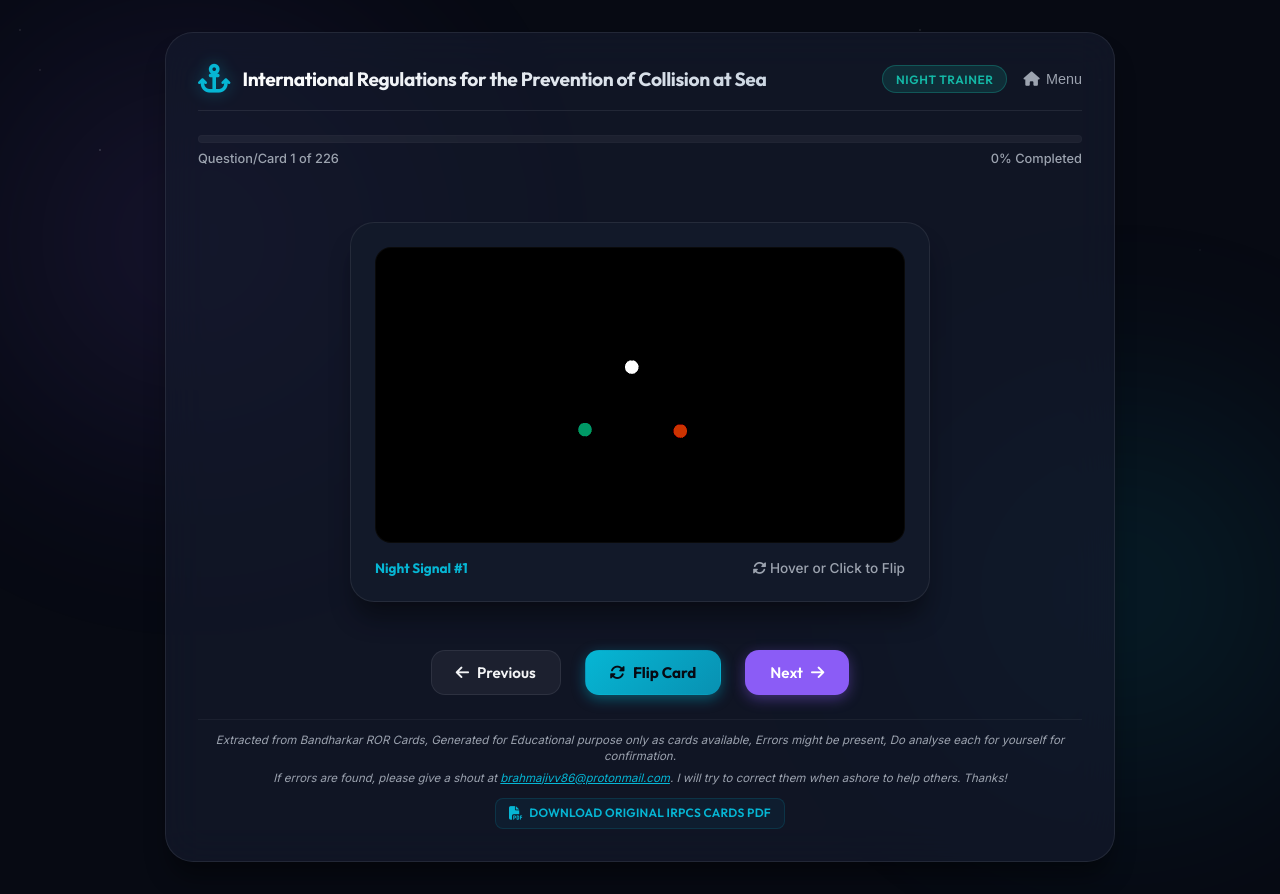
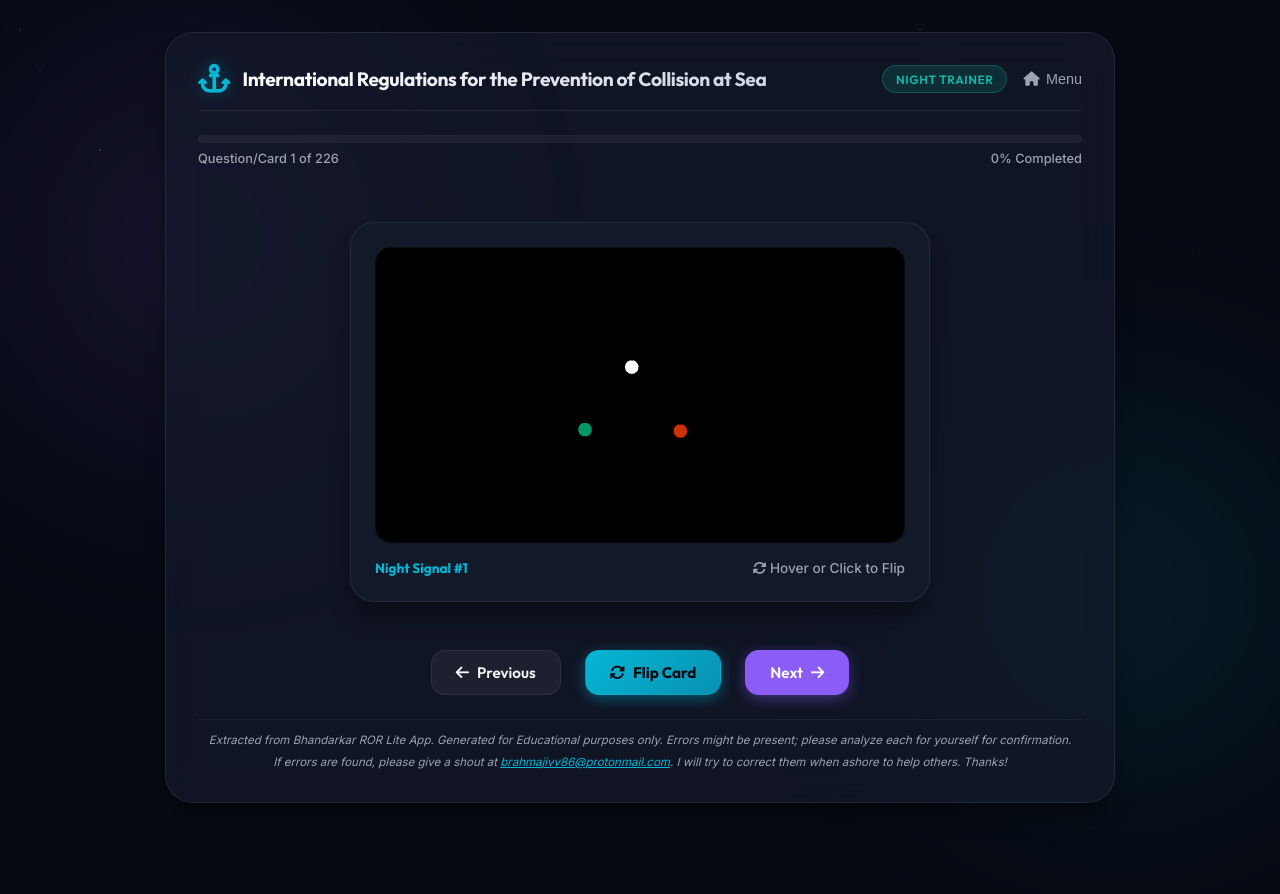
Before and after one commit to brahmajivv86/ROR_Trainer_2, a plain HTML site: page index.html in a window 1280 px wide. Both pictures are taken after a click on the button "Start Learning". After the commit the page ends 835 px from the top, so only its background shows below. Drawn offline with Linux system fonts and the light colour scheme.

Commit message:
Remove PDF links and update disclaimer to reference Bhandarkar ROR Lite App

```diff
--- a/index.html
+++ b/index.html
@@ -248,9 +248,8 @@
 
         <!-- Disclaimer Footer -->
         <footer class="disclaimer-text">
-            <p>Extracted from Bandharkar ROR Cards, Generated for Educational purpose only as cards available, Errors might be present, Do analyse each for yourself for confirmation.</p>
+            <p>Extracted from Bhandarkar ROR Lite App. Generated for Educational purposes only. Errors might be present; please analyze each for yourself for confirmation.</p>
             <p class="footnote-contact">If errors are found, please give a shout at <a href="mailto:brahmajivv86@protonmail.com">brahmajivv86@protonmail.com</a>. I will try to correct them when ashore to help others. Thanks!</p>
-            <div id="pdf-link-main" class="pdf-link-container"></div>
         </footer>
     </main>
 
@@ -379,9 +378,8 @@
 
             <!-- Disclaimer Footer -->
             <footer class="disclaimer-text">
-                <p>Extracted from Bandharkar ROR Cards, Generated for Educational purpose only as cards available, Errors might be present, Do analyse each for yourself for confirmation.</p>
+                <p>Extracted from Bhandarkar ROR Lite App. Generated for Educational purposes only. Errors might be present; please analyze each for yourself for confirmation.</p>
                 <p class="footnote-contact">If errors are found, please give a shout at <a href="mailto:brahmajivv86@protonmail.com">brahmajivv86@protonmail.com</a>. I will try to correct them when ashore to help others. Thanks!</p>
-                <div id="pdf-link-startup" class="pdf-link-container"></div>
             </footer>
         </div>
     </div>
```
